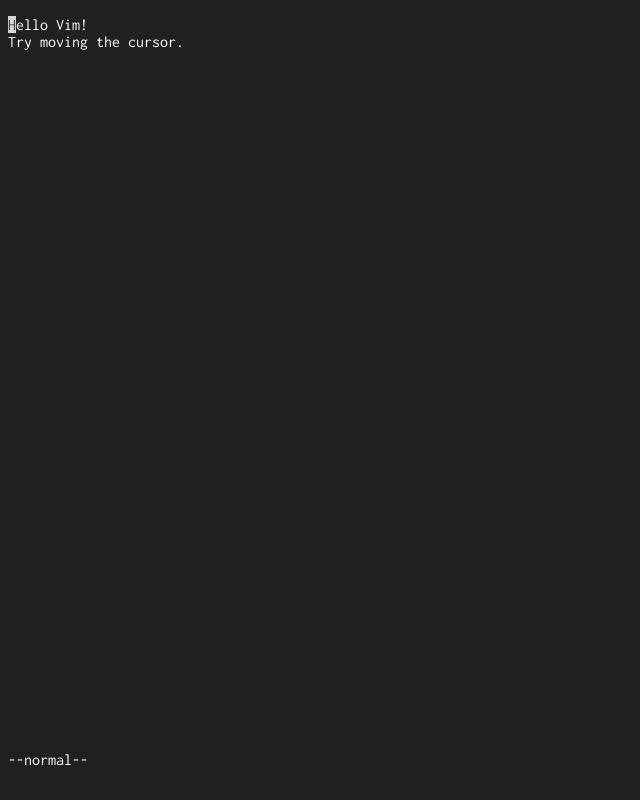
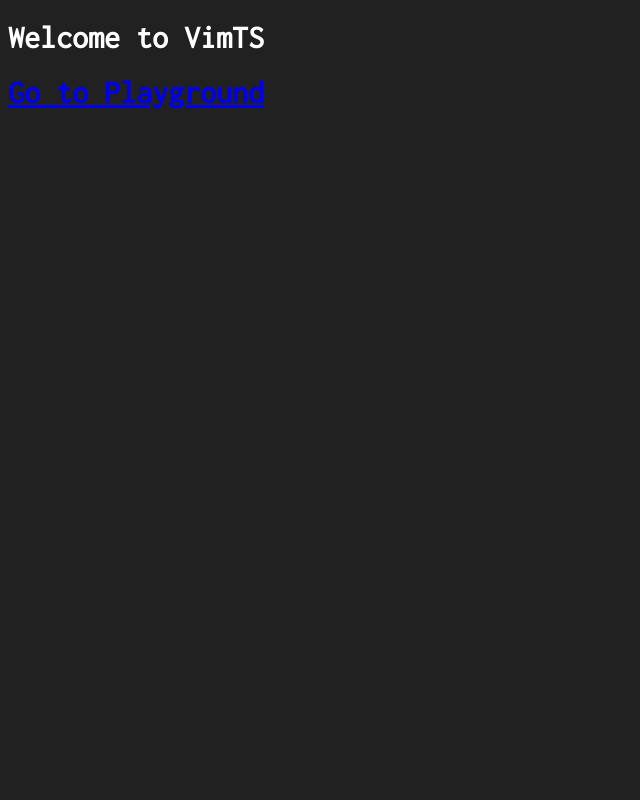
Before and after one commit to lee3650/VimTs, a React (Vite) app: page / in a window 1280 px wide. Shown: the whole page, without its empty margins (0-640 px from the left). Built offline with nearby package versions, Linux system fonts and the light colour scheme.

Commit message:
add browser router

```diff
--- a/package.json
+++ b/package.json
@@ -12,7 +12,9 @@
   },
   "dependencies": {
     "react": "^18.2.0",
-    "react-dom": "^18.2.0"
+    "react-dom": "^18.2.0",
+    "react-router-dom": "^6.17.0",
+    "styled-components": "^6.1.0"
   },
   "devDependencies": {
     "@types/react": "^18.2.15",
--- a/src/main.tsx
+++ b/src/main.tsx
@@ -1,10 +1,17 @@
 import React from 'react'
 import ReactDOM from 'react-dom/client'
 import './index.css'
-import Homepage from './homepage/Homepage'
+import PlayGround from './pages/PlayGroundPage'
+import HomePage from './pages/HomePage'
+import { BrowserRouter, Route, Routes } from 'react-router-dom'
 
 ReactDOM.createRoot(document.getElementById('root')!).render(
   <React.StrictMode>
-    <Homepage />
+    <BrowserRouter>
+      <Routes>
+        <Route path='/*' element={<HomePage />}/>
+        <Route path='/playground/*' element={<PlayGround />}/>
+      </Routes>
+    </BrowserRouter>
   </React.StrictMode>,
 )
--- /dev/null
+++ b/src/pages/HomePage.tsx
@@ -0,0 +1,20 @@
+import { Link } from 'react-router-dom';
+import styled from 'styled-components';
+
+const HomePage = () => {
+    return <>
+        <Title>Welcome to VimTS</Title>
+        <NavLink>
+            <Link to='/playground'>Go to Playground</Link>
+        </NavLink>
+    </>
+}
+
+const Title = styled.h1`
+  color: white;
+`;
+
+const NavLink = styled.h1`
+`;
+
+export default HomePage
--- a/src/homepage/Homepage.tsx
+++ b/src/pages/PlayGroundPage.tsx
@@ -2,10 +2,10 @@
 
 const startStr = ['Hello Vim!', 'Try moving the cursor.']
 
-const Homepage = () => {
+const PlayGround = () => {
     return <>
         <VimApp startingStr={startStr}/>
     </>
 }
 
-export default Homepage
+export default PlayGround
```
Also changed, not shown: 2 other files (tests, documents, lock files or other folders).
